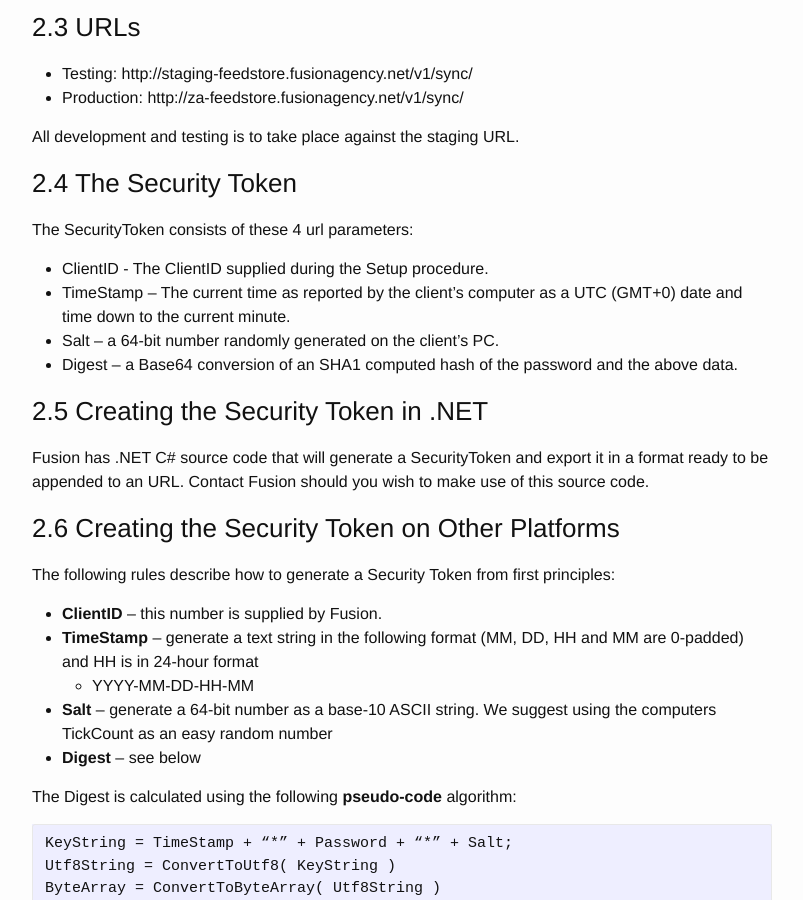
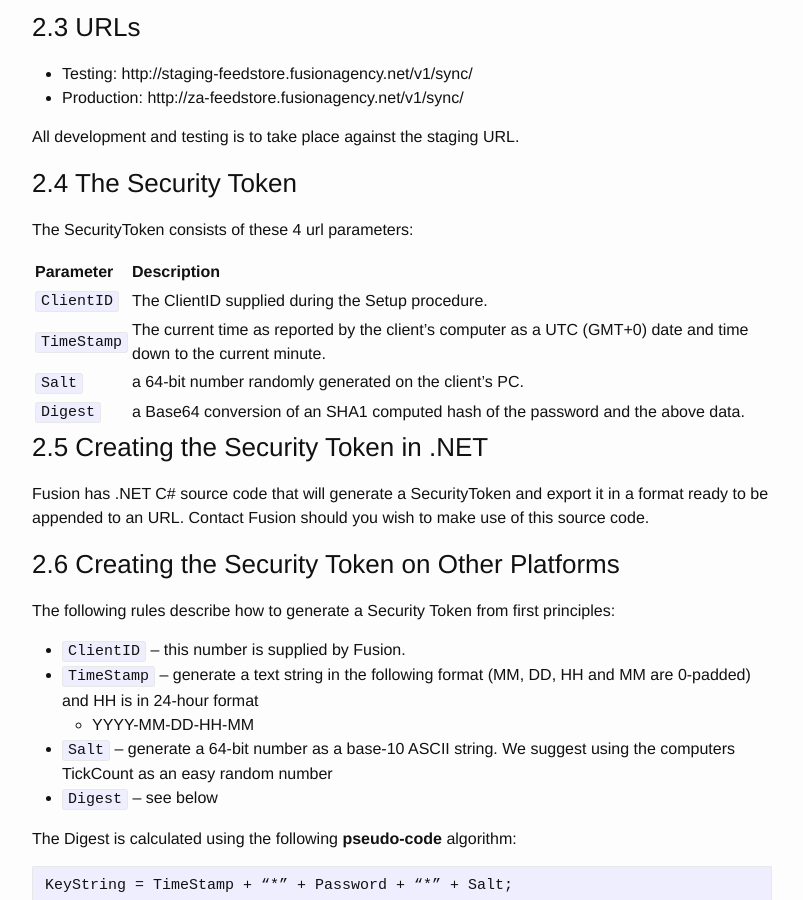
Before and after one commit to EdgeCaseZA/FeedStoreAPI, a Jekyll site: the page built from documentation.md, in a window 1280 px wide and 900 px high, scrolled down 2256 px. Shown: the whole window, without its empty margins (238-1041 px from the left). Built offline with Jekyll 4.4.1, drawn with Linux system fonts in a browser that asks for light colours.

```diff
--- a/documentation.md
+++ b/documentation.md
@@ -100,10 +100,12 @@ All development and testing is to take place against the staging URL.
 
 The SecurityToken consists of these 4 url parameters:
 
-* ClientID - The ClientID supplied during the Setup procedure.
-* TimeStamp – The current time as reported by the client’s computer as a UTC (GMT+0) date and time down to the current minute.
-* Salt – a 64-bit number randomly generated on the client’s PC.
-* Digest – a Base64 conversion of an SHA1 computed hash of the password and the above data.
+| Parameter   | Description                                                                                                      |
+|:------------|:-----------------------------------------------------------------------------------------------------------------|
+| `ClientID`  | The ClientID supplied during the Setup procedure.                                                                |
+| `TimeStamp` | The current time as reported by the client’s computer as a UTC (GMT+0) date and time down to the current minute. |
+| `Salt`      | a 64-bit number randomly generated on the client’s PC.                                                           |
+| `Digest`    | a Base64 conversion of an SHA1 computed hash of the password and the above data.                                 |
 
 ### 2.5 Creating the Security Token in .NET
 
@@ -113,11 +115,11 @@ Fusion has .NET C# source code that will generate a SecurityToken and export it
 
 The following rules describe how to generate a Security Token from first principles:
 
-- **ClientID** – this number is supplied by Fusion.
-- **TimeStamp** – generate a text string in the following format (MM, DD, HH and MM are 0-padded) and HH is in 24-hour format
+- `ClientID` – this number is supplied by Fusion.
+- `TimeStamp` – generate a text string in the following format (MM, DD, HH and MM are 0-padded) and HH is in 24-hour format
   - YYYY-MM-DD-HH-MM
-- **Salt** – generate a 64-bit number as a base-10 ASCII string.  We suggest using the computers TickCount as an easy random number
-- **Digest** – see below
+- `Salt` – generate a 64-bit number as a base-10 ASCII string.  We suggest using the computers TickCount as an easy random number
+- `Digest` – see below
 
 The Digest is calculated using the following **pseudo-code** algorithm:
 
```
